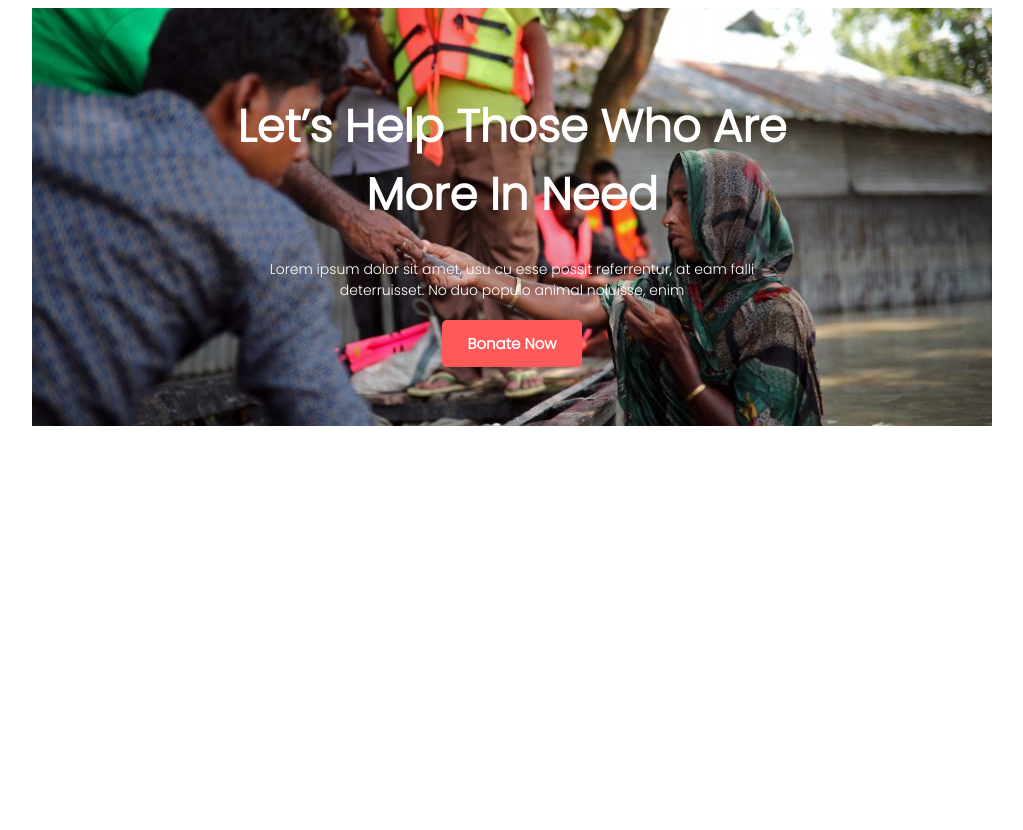
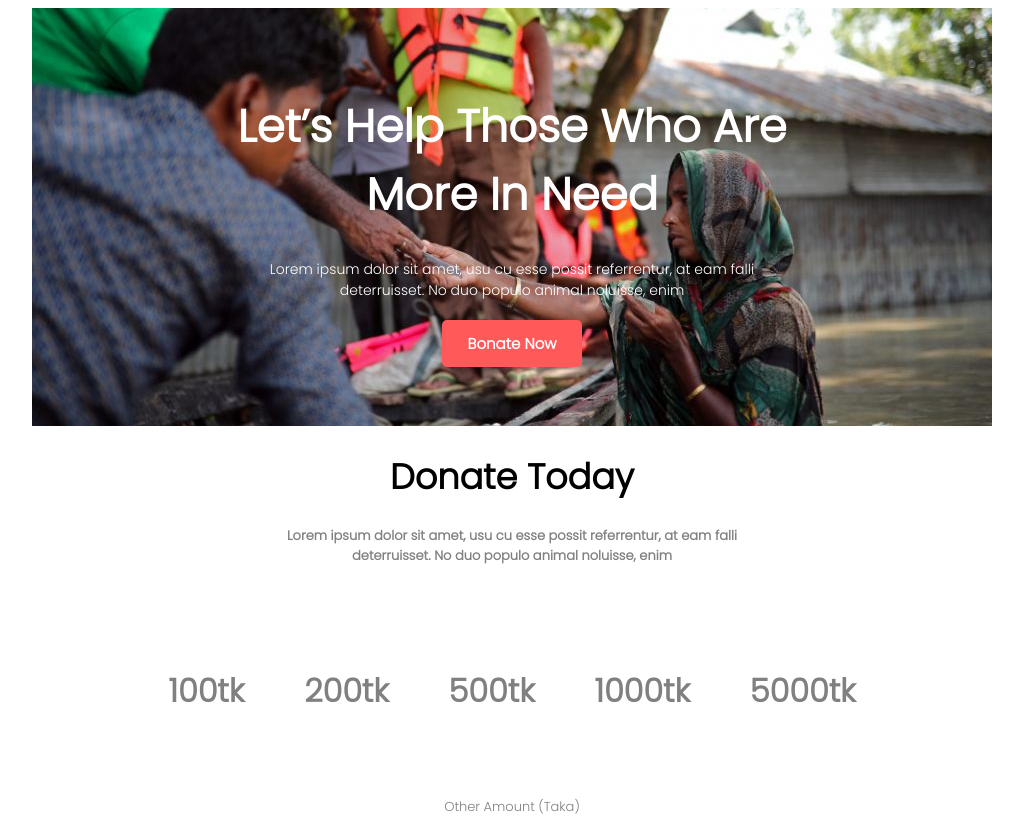
Before and after one commit to alfahad360/first-assainment, a plain HTML site: page index.html in a window 1280 px wide. Shown: the whole page, without its empty margins (128-1151 px from the left). Before the commit the page ends 800 px from the top, so only its background shows below. Drawn offline with Linux system fonts and the light colour scheme.

Commit message:
add text

```diff
--- a/index.html
+++ b/index.html
@@ -14,11 +14,30 @@
                         <h1>Let’s Help Those Who Are <br>  More In Need</h1>
                           <p>Lorem ipsum dolor sit amet, usu cu esse possit referrentur, at eam falli<br>
                             deterruisset. No duo populo animal noluisse, enim</p>
+                </div>
 
-                </div>
                 <div    class="link">
                     <a href="#">Bonate Now</a>
                 </div>
+
         </div>
+
+                <div    class="section-2">
+                        <div    class="section-2-head">
+                                <h1>Donate Today</h1>
+                                <p>Lorem ipsum dolor sit amet, usu cu esse possit referrentur, at eam falli<br>deterruisset. No duo populo animal noluisse, enim</p>
+                        </div>
+
+                        <div    class="taka">
+                            <h1 class="tk">100tk</h1>
+                            <h1 class="tk">200tk</h1>
+                            <h1 class="tk">500tk</h1>
+                            <h1 class="tk">1000tk</h1>
+                            <h1 class="tk">5000tk</h1>
+                        </div>
+                        <div   class="amount">
+                                <p>Other Amount (Taka)  </p>
+                        </div>
+                </div>
 </body>
 </html>
--- a/style.css
+++ b/style.css
@@ -46,3 +46,48 @@ a {
     padding: 13px 25px;
    border-radius: 5px;
 }
+
+.section-2 {
+
+
+}
+.section-2-head {
+    text-align: center;
+}
+.section-2-head  h1 {
+    font-size: 35px;
+    font-weight: 700;
+}
+.section-2-head p {
+    font-size: 13px;
+    font-weight: 600;
+    color: gray;
+}
+.taka {
+    display: flex;
+   align-items: center;
+   justify-content: center;
+   margin-top: 50px;
+}
+.taka h1 {
+    font-weight: 600;
+    color: gray;
+    padding: 30px;
+}
+.tk:hover {
+    border: 1.5px solid #FF5959;
+    padding: 15px 15px;
+    background-color: #FFEEEE;
+    border-radius: 3px;
+
+}
+.amount {
+    margin-top: 30px;
+}
+.amount p {
+    text-align: center;
+    font-size: 13px;
+    color: gray;
+
+
+}
```
